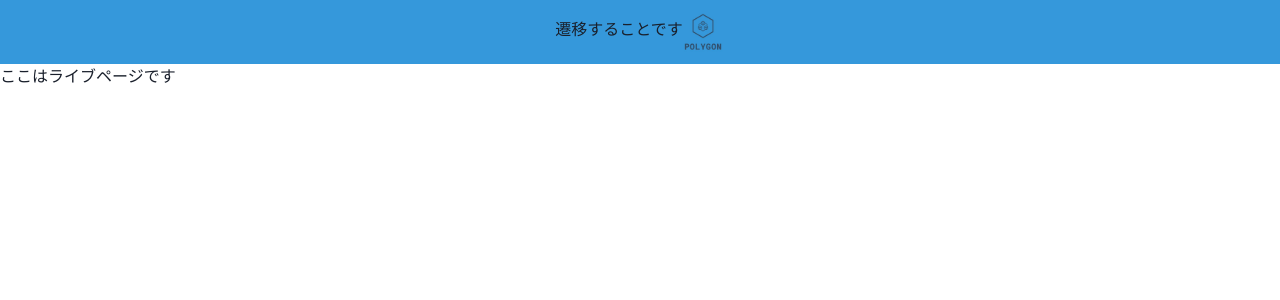
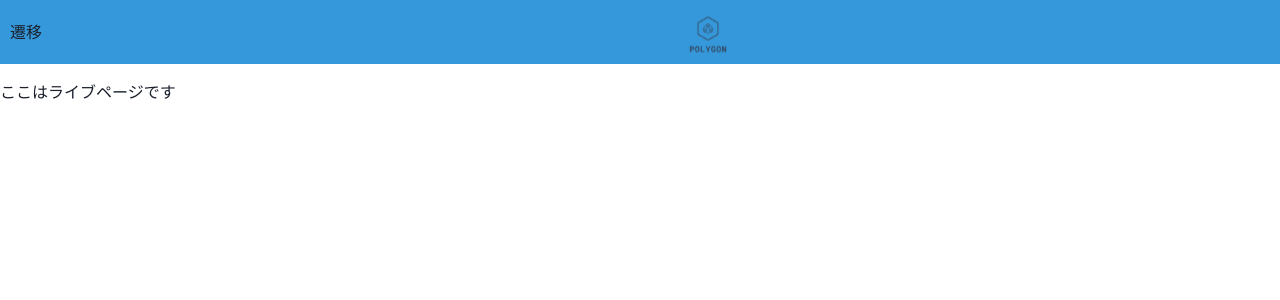
Before and after one commit to Suger-salt/2023_univdestivalmap, a Next.js app: page /live in a window 1280 px wide. Shown: the top 300 px of the page. Built offline with nearby package versions, Linux system fonts and the light colour scheme.

Commit message:
add. header

```diff
--- a/src/pages/header.tsx
+++ b/src/pages/header.tsx
@@ -6,23 +6,33 @@ const Header = () => {
   const toggleMenu = () => {
     setMenuOpen(!menuOpen);
   };
+
   return (
     <>
-      <div className="w-full flex justify-center items-center bg-[#3598DB] h-[8vh] pb-[6px]">
-        <div onClick={toggleMenu}>遷移することです</div>
-        <img src="/images/icon_POLYGON.svg" alt="Icon" />
+      <div className="w-full bg-[#3598DB] h-[8vh]  mb-4  relative">
+        <div
+          className="absolute left-[10px] top-1/2 transform -translate-y-1/2 cursor-pointer"
+          onClick={toggleMenu}
+        >
+          遷移
+        </div>
+        <div className="absolute right-[43%] top-1/2 transform -translate-y-1/2 ">
+          <img src="/images/icon_POLYGON.svg" alt="Icon" />
+        </div>
       </div>
 
       {menuOpen && (
         <div className="fixed top-0 left-0 w-64 h-screen bg-white shadow p-4">
-          <ul>
-            <li>
+          <ul className="list-none">
+            <li className="mb-2">
               <a href="/#">topPage</a>
             </li>
-            <li>
+            <li className="mb-2">
               <a href="/live#">livePage</a>
             </li>
-            <a href="/shop#">shopPage</a>
+            <li className="mb-2">
+              <a href="/shop#">shopPage</a>
+            </li>
             <li>
               <a href="/stage#">stagePage</a>
             </li>
--- a/src/pages/index.tsx
+++ b/src/pages/index.tsx
@@ -2,6 +2,7 @@ import Link from "next/link";
 import Image from "next/image";
 import { useBuilds } from "./api/db";
 import { useRouter } from "next/router";
+import Header from "@/pages/header";
 
 export default function Home() {
   const { builds, moveToFloor } = useBuilds();
@@ -13,16 +14,7 @@ export default function Home() {
   // }
   return (
     <>
-      <div>this is top page</div>
-      {/* <div>-----------------</div>
-      <Link href="/shop"> link to shopPage</Link>
-      <div>-----------------</div>
-      <Link href="/stage"> link to stagePage</Link>
-      <div>-----------------</div>
-      <Link href="/live"> link to livePage</Link> */}
-
-      {/* 画像を表示 */}
-      <div>-----------------</div>
+      <Header />
       <div style={{ overflow: "scroll", position: "relative" }}>
         <img
           src="/images/map_new.svg"
```
